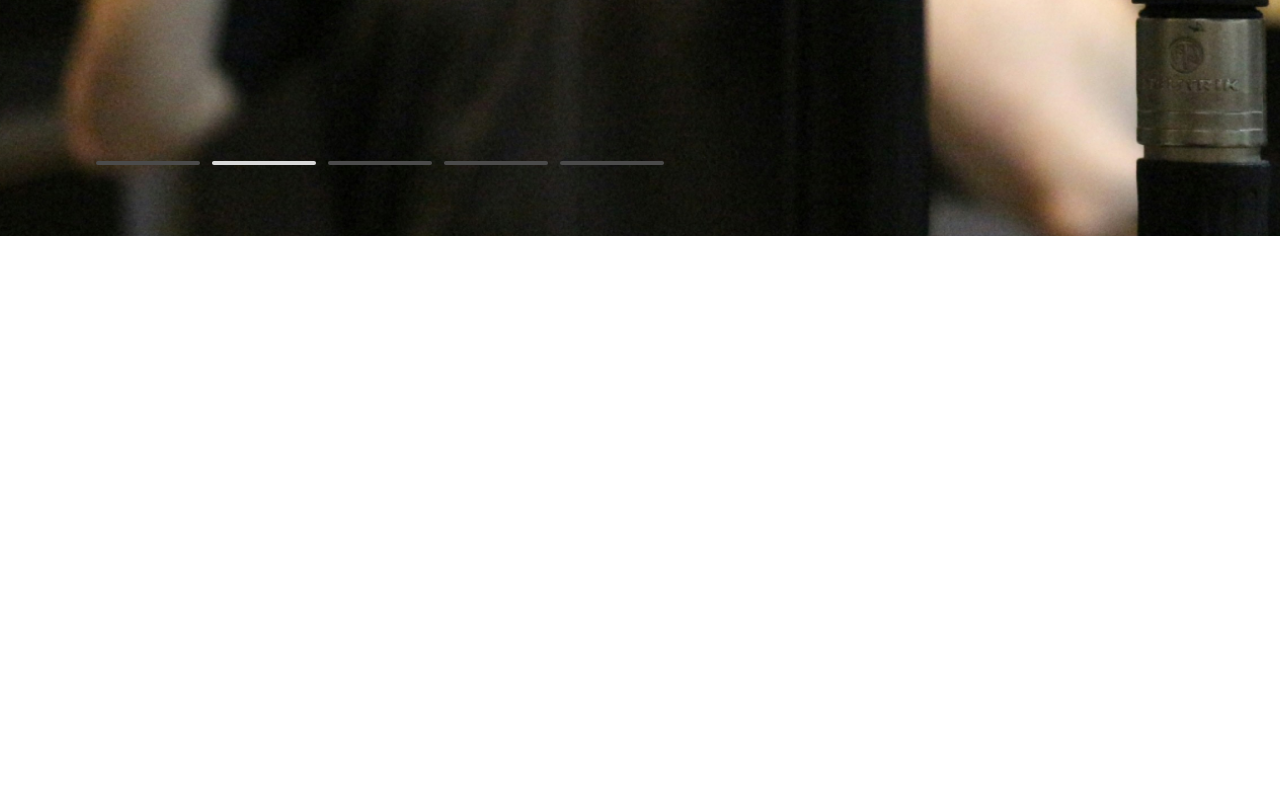
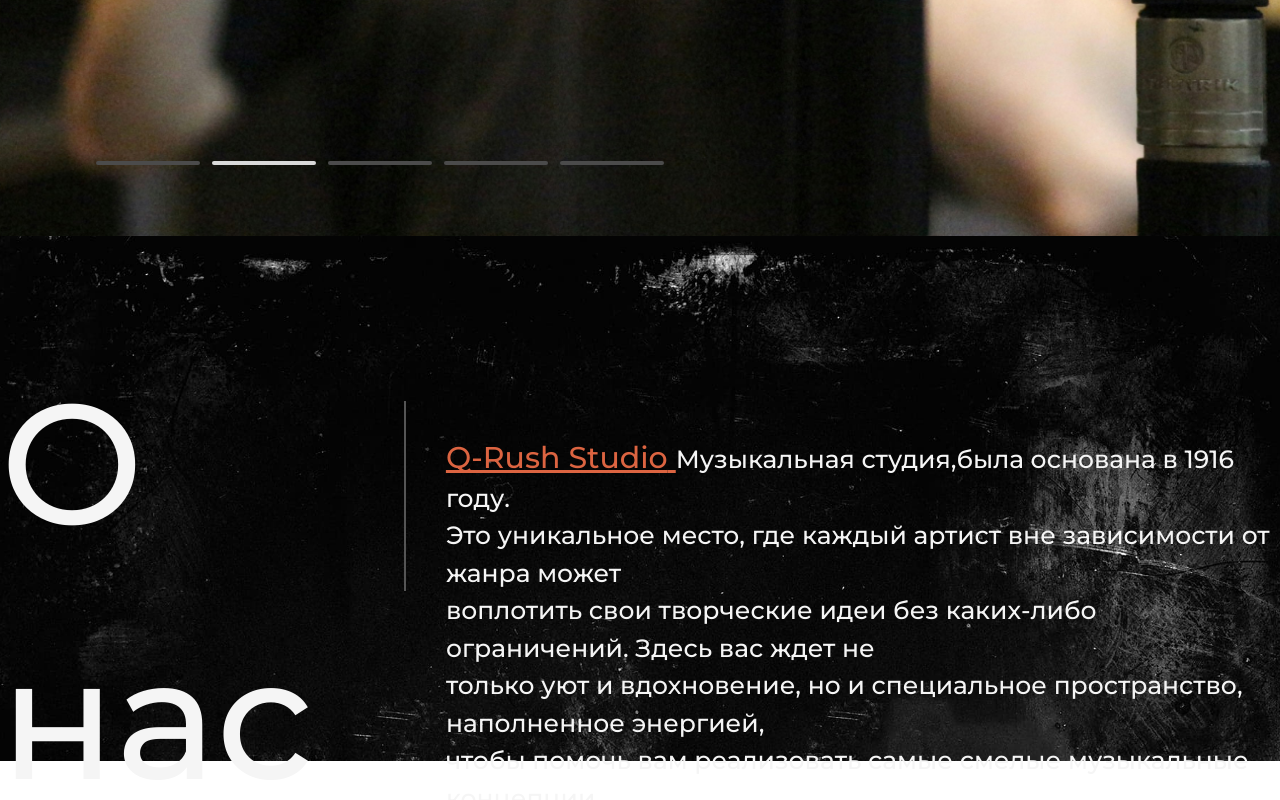
Before and after one commit to bidloMenetill/review, a React (Vite) app: page / in a window 1280 px wide. Shown: the part 958-1758 px from the top of the page. Before the commit the page ends 1194 px from the top, so only its background shows below. Built offline with nearby package versions, Linux system fonts and the light colour scheme.

Commit message:
first_changes_about_us_main_page

```diff
--- a/src/app/index.css
+++ b/src/app/index.css
@@ -9,7 +9,7 @@
 
 @layer components {
   .container {
-    @apply max-w-[1720px]  mx-auto;
+    @apply max-w-[1720px]  mx-auto font-montserrat;
   }
   .bg-animation {
     @apply [transition:background-image_1s_ease-in-out];
--- a/src/features/ChangeBgIntroduction.jsx
+++ b/src/features/ChangeBgIntroduction.jsx
@@ -69,7 +69,7 @@
 
   return (
     <section
-      className={`pt-[256px] bg-cover flex justify-center flex-col bg-center bg-no-repeat bg-animation`}
+      className={`pt-[256px] bg-cover flex justify-center flex-col bg-center bg-no-repeat bg-animation `}
       style={{
         backgroundImage: `url(${bgForIntroduction[indexIntroduction]})`,
       }}
@@ -80,7 +80,7 @@
         </h2>
         <h1 className="mt-[50px] font-montserrat font-medium text-[30px] text-center text-[#f5f5f5]">
           Откройте для себя искусство звукозаписи с{" "}
-          <span className="font-semibold underline [text-decoration-skip-ink:none] text-[#dc6441]">
+          <span className="font-semibold font-montserrat underline [text-decoration-skip-ink:none] text-[#dc6441]">
             Q-Rush.
           </span>{" "}
           <br />
--- a/src/pages/mainPage/MainPage.jsx
+++ b/src/pages/mainPage/MainPage.jsx
@@ -1,12 +1,14 @@
 import React from "react";
 import Header from "../../widgets/Header";
 import IntroductionSection from "../../widgets/mainPage/IntroductionSection";
+import AboutUsSection from "../../widgets/mainPage/AboutUsSection";
 
 function MainPage() {
   return (
     <>
       <Header />
       <IntroductionSection />
+      <AboutUsSection />
     </>
   );
 }
--- /dev/null
+++ b/src/widgets/mainPage/AboutUsSection.jsx
@@ -0,0 +1,36 @@
+import React from "react";
+import bgAboutUs from "../../shared/img/about_us_main_page_bg.jpg";
+const AboutUsSection = () => {
+  return (
+    <section
+      className="bg-cover bg-no-repeat bg-center h-[525px] "
+      style={{ backgroundImage: `url(${bgAboutUs})` }}
+    >
+      <section className="container mx-auto flex items-center ">
+        <div className="flex py-[100px]">
+          <h2 className="font-medium text-[170px] text-[#f5f5f5] mr-[40px]">
+            О нас
+          </h2>
+
+          <div className="w-[3px] mt-[65px] h-[190px]  bg-[#555555] "></div>
+        </div>
+        <div className="mt-[70px]  ml-[40px]">
+          <h3 className="font-medium text-[25px] text-[#F5F5F5] leading-[150%]  [text-decoration-skip-ink:none]">
+            <span className="font-medium text-[30px] text-[#DC6441] leading-[150%] underline [text-decoration-skip-ink:none]">
+              {" "}
+              Q-Rush Studio{" "}
+            </span>{" "}
+            Музыкальная студия,была основана в 1916 году. <br /> Это уникальное
+            место, где каждый артист вне зависимости от жанра может <br />
+            воплотить свои творческие идеи без каких-либо ограничений. Здесь вас
+            ждет не <br /> только уют и вдохновение, но и специальное
+            пространство, наполненное энергией, <br /> чтобы помочь вам
+            реализовать самые смелые музыкальные концепции.
+          </h3>
+        </div>
+      </section>
+    </section>
+  );
+};
+
+export default AboutUsSection;
```
Also changed, not shown: src/shared/img/about_us_main_page_bg.jpg (added).
